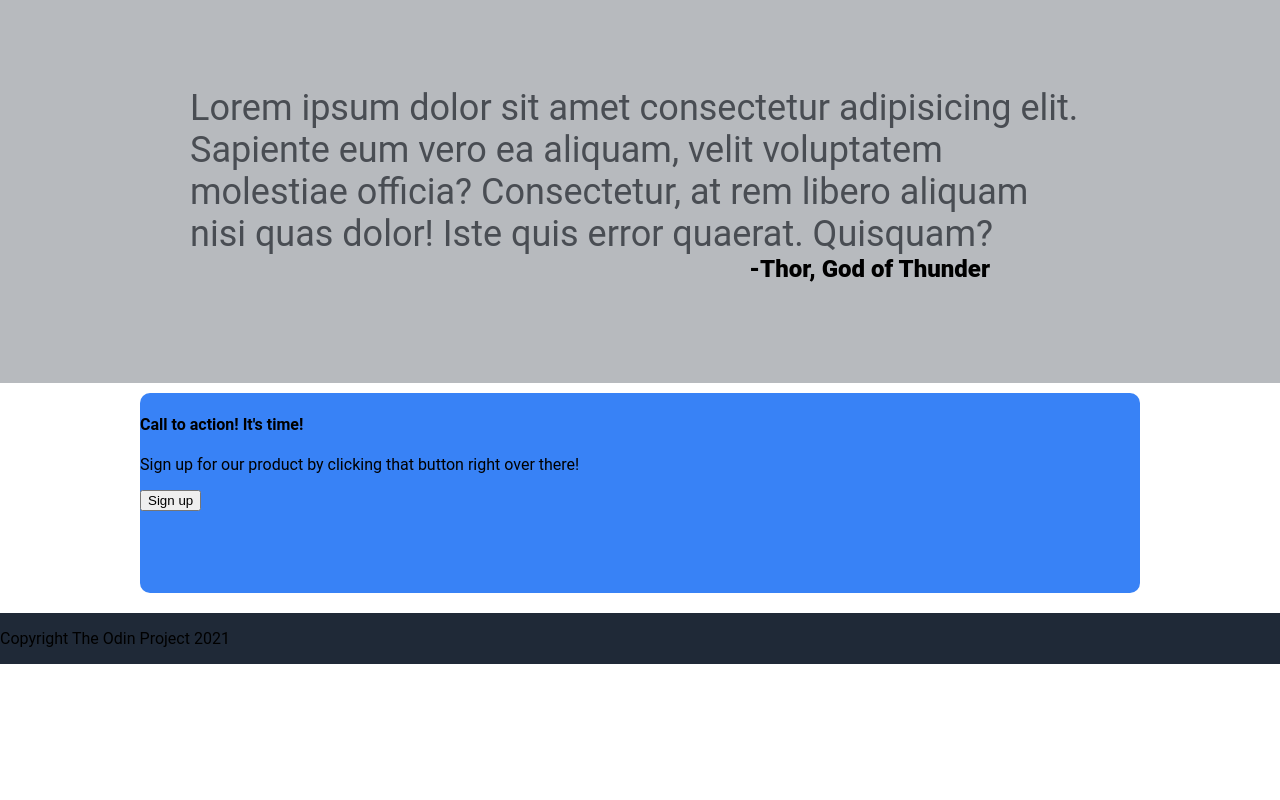
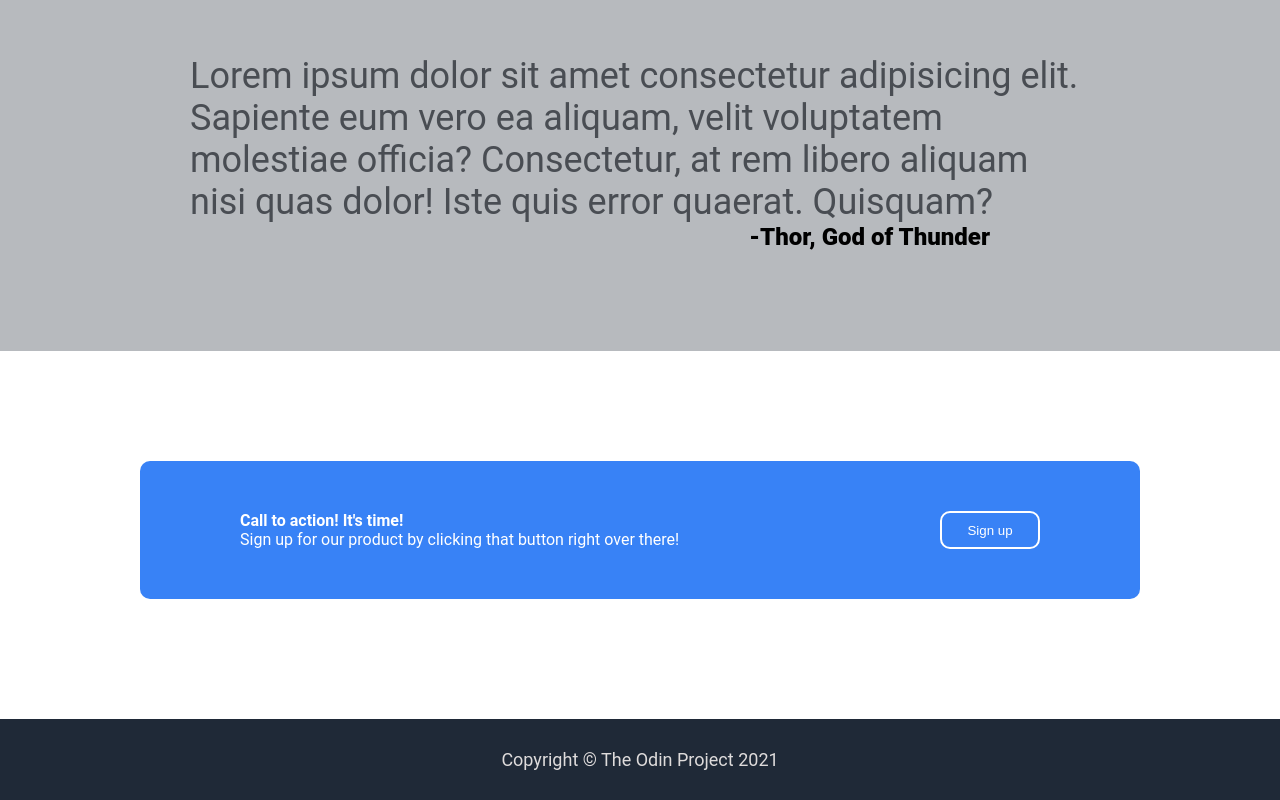
Before and after one commit to Deniek69/dogs-page, a plain HTML site: page index.html in a window 1280 px wide. Shown: the part 748-1548 px from the top of the page. Before the commit the page ends 1412 px from the top, so only its background shows below. Drawn offline with Linux system fonts and the light colour scheme.

Commit message:
Add positioning for third contnet and footer

```diff
--- a/index.html
+++ b/index.html
@@ -64,12 +64,12 @@
                 <h4>Call to action! It's time!</h4>
                 <p>Sign up for our product by clicking that button right over there!</p>
             </div>
-            <button class="sign-up">Sign up</button>
+            <button>Sign up</button>
         </div>
     </div>
-    <dv class="footer">
-        <p>Copyright The Odin Project 2021</p>
-    </dv>
+    <div class="footer">
+        <p>Copyright &copy; The Odin Project 2021</p>
+    </div>
 
 </body>
 </html>
--- a/style.css
+++ b/style.css
@@ -59,9 +59,9 @@ a {
     color: #e5e7eb;
 }
 .left > button {
-    width: 150px;
     background-color: #3882f6;
     color: white;
+    width: 100px;
     border-radius: 10px;
     padding: 8px 24px;
 }
@@ -132,17 +132,42 @@ a {
     border-radius: 5%;
     border: 2px solid #3882f6;
 }
-
-
+.box-three {
+    padding: 100px;
+}
 
 .cta {
     background-color: #3882f6;
-    width: 1000px;
-    height: 200px;
+    width: 800px;
+    height: auto;
     border-radius: 10px;
+    color: white;
+    display: flex;
+    justify-content: space-between;
+    padding: 50px 100px;
 }
-
+.cta > text {
+    display: flex;
+    flex-direction: column;
+}
+.text > h4, p {
+    margin: 0;
+}
+.cta > button {
+    background-color: #3882f6;
+    color: white;
+    border: 2px solid white;
+    width: 100px;
+    border-radius: 10px;
+    padding: 8px 24px;
+}
 .footer {
+    display: flex;
     justify-content: center;
     align-items: center;
+    padding: 30px 0px;
 }
+.footer > p {
+    font-size: 18px;
+    color: rgb(222, 219, 219);
+}
```
